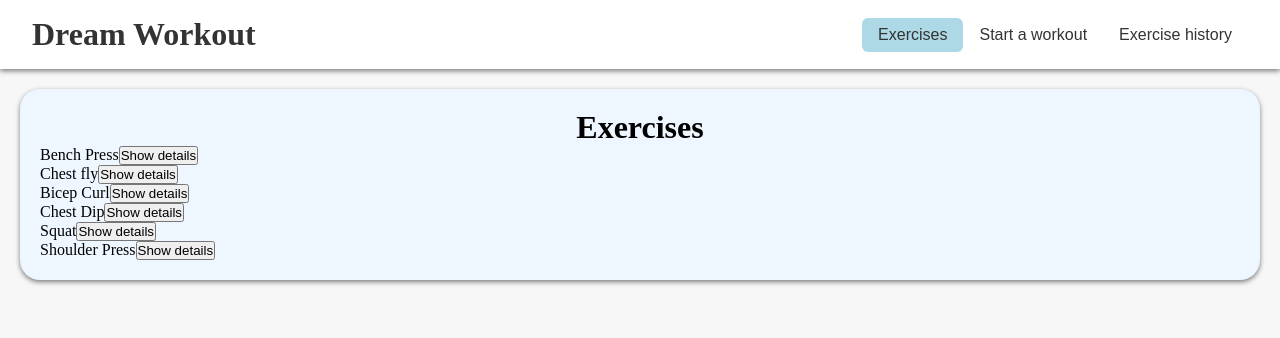
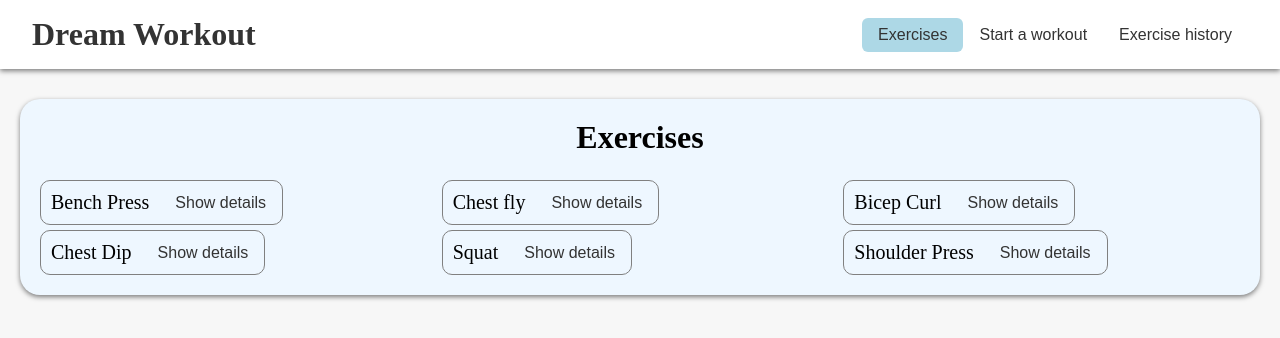
Before and after one commit to christianyarwood62/workout-app, a React (Vite) app: page / in a window 1280 px wide. Shown: the top 338 px of the page. Built offline with nearby package versions, Linux system fonts and the light colour scheme.

Commit message:
Make exercises component text in middle and spaced

```diff
--- a/src/App.jsx
+++ b/src/App.jsx
@@ -154,7 +154,6 @@ function App() {
           />
           {selectedExercise && (
             <ExerciseDetails
-              className="exercise-details"
               selectedExercise={selectedExercise}
               onSelection={handleSelection}
             />
@@ -185,9 +184,9 @@ function WorkoutList({
   onAddToWorkout,
 }) {
   return (
-    <div className="exercises-list">
+    <div className="exercises-list-component">
       <h1>{tab1}</h1>
-      <div>
+      <div className="exercises-list">
         {exercises.map((exercise) => (
           <Exercise
             exercise={exercise}
@@ -220,7 +219,7 @@ function Exercise({ exercise, children, onSelection, selectedExercise }) {
 function ExerciseDetails({ selectedExercise, onSelection }) {
   return (
     <div>
-      <div className="container">
+      <div className="exercise-details">
         <h2>{selectedExercise.name}</h2>
         <button onClick={() => onSelection(selectedExercise)}>X</button>
         <button>History</button>
--- a/src/index.css
+++ b/src/index.css
@@ -2,6 +2,10 @@
   margin: 0px;
   padding: 0px;
   box-sizing: border-box;
+}
+
+.app {
+  min-height: 100vh;
 }
 
 .container {
@@ -15,7 +19,6 @@
 .exercise-details-tab {
   display: flex;
   margin-bottom: 100px;
-  gap: 50px;
 }
 
 .exercise {
@@ -34,7 +37,7 @@ header {
   align-items: center;
   box-shadow: 0 2px 5px rgba(0, 0, 0, 0.5);
   position: sticky;
-  top: 0;
+  margin-bottom: 10px;
 }
 
 /* The header for the page*/
@@ -47,7 +50,8 @@ nav {
 }
 
 /* The buttons for the navbar tabs*/
-nav button {
+nav button,
+.exercise button {
   background: none;
   border: none;
   font-size: 1rem;
@@ -58,7 +62,8 @@ nav button {
   gap: 10px;
 }
 
-nav button:hover {
+nav button:hover,
+.exercise button:hover {
   color: rgb(107, 184, 209);
 }
 
@@ -72,7 +77,8 @@ nav button:hover {
   flex-direction: column;
 }
 
-.exercises-list {
+.exercises-list-component,
+.exercise-details {
   background-color: rgb(238, 247, 255);
   margin: 20px;
   padding: 20px;
@@ -80,6 +86,35 @@ nav button:hover {
   border-radius: 20px;
 }
 
-.exercises-list h1 {
+.exercises-list-component h1 {
   text-align: center;
+  margin-bottom: 24px;
 }
+
+.exercises-list {
+  display: grid;
+  grid-template-columns: repeat(3, 1fr);
+  flex-direction: column;
+  gap: 5px;
+}
+
+*/ .exercise p {
+  padding: 10px;
+}
+
+.exercise {
+  border: 1px solid gray;
+  border-radius: 10px;
+  width: fit-content;
+}
+
+.exercise p {
+  font-size: 20px;
+  padding: 10px;
+  display: flex;
+  align-items: center;
+  justify-content: center;
+}
+
+.exercise-details {
+}
```
